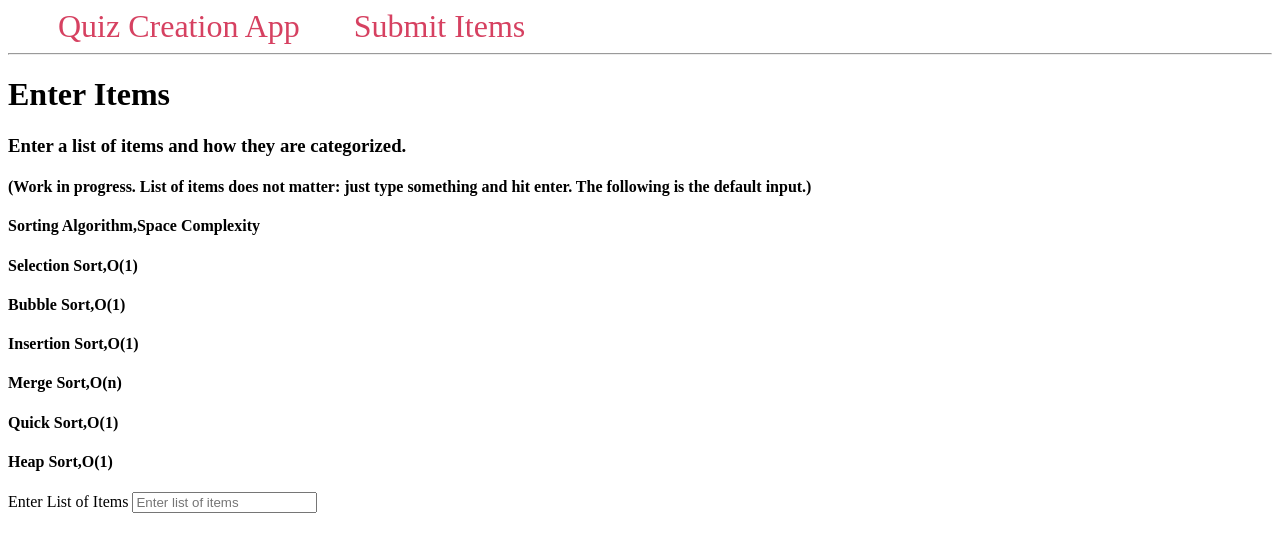
After one commit to ej838639/lazarus, a Flask app: page /quiz_create/submit in a window 1280 px wide. The commit adds this page. Shown: the top 552 px of the page. Run offline with Flask 3, Linux system fonts and the light colour scheme.

Commit message:
Update Flask to have submit and result

```diff
--- a/server/app.py
+++ b/server/app.py
@@ -9,20 +9,60 @@ cd server
 flask run --host=localhost --port=3000
 
 Open browser and enter:
-http://localhost:3000/quiz_create/result
+http://localhost:3000/quiz_create
+
+Test Case string input:
+Sorting Algorithm,Space Complexity
+Selection Sort,O(1)
+Bubble Sort,O(1)
+Insertion Sort,O(1)
+Merge Sort,O(n)
+Quick Sort,O(1)
+Heap Sort,O(1)
 
 """
 
 import pandas as pd
 from io import StringIO
 from flask import Flask, render_template, request, url_for, redirect
+# from flask_sqlalchemy import SQLAlchemy
 
 app = Flask(__name__)
+# app.config['SQLALCHEMY_DATABASE_URI'] = 'sqlite:///db.sqlite'
+# app.config['SQLALCHEMY_TRACK_MODIFICATIONS'] = False
+# db = SQLAlchemy(app)
+#
+#
+# class Item(db.Model):
+#     id = db.Column(db.Integer, primary_key=True)
+#     list_name = db.Column(db.String(64), index=True)
+#     list_items = db.Column(db.String(256), index=True)
+#     list_category = db.Column(db.String(256), index=True)
+
+# db.create_all()
+
+
+@app.route('/quiz_create')
+def main():
+
+    return render_template('main.html')
+
+
+@app.route('/quiz_create/submit', methods=('GET', 'POST'))
+def submit():
+    if request.method == 'POST':
+        input1 = request.form['input1']
+
+        return redirect(url_for('result_get', input1=input1))
+
+    return render_template('submit.html')
 
 
 @app.route('/quiz_create/result')
 def result_get():
-    S = '''
+    # input1 = request.args['input1']
+
+    input1 = '''
     Sorting Algorithm,Space Complexity
     Selection Sort,O(1)
     Bubble Sort,O(1)
@@ -32,7 +72,7 @@ def result_get():
     Heap Sort,O(1)
     '''
 
-    tablecalc = TableCalc(S)
+    tablecalc = TableCalc(input1)
 
     question_arr = list()
     answers_arr = list()
@@ -42,7 +82,11 @@ def result_get():
     answers_arr.append(tablecalc.answers)
     correct_answer_arr.append(tablecalc.correct_answer)
 
-    return render_template('index.html',
+    # question_arr.append(test1)
+    # answers_arr.append(input2)
+    # correct_answer_arr.append("something3")
+
+    return render_template('result.html',
                            question=question_arr,
                            answers=answers_arr,
                            correct_answer=correct_answer_arr)
--- a/server/templates/base.html
+++ b/server/templates/base.html
@@ -26,7 +26,8 @@
 </head>
 <body>
     <nav>
-        <a href="{{ url_for('result_get') }}">Quiz Creation App</a>
+        <a href="{{ url_for('main') }}">Quiz Creation App</a>
+        <a href="{{ url_for('submit') }}">Submit Items</a>
     </nav>
     <hr>
     <div class="content">
--- a/server/templates/index.html
+++ b/server/templates/result.html
@@ -2,6 +2,7 @@
 
 {% block content %}
     <h1>{% block title %} Quiz Result {% endblock %}</h1>
+    <h3>Click on "Submit Items" above to create another quiz.</h3>
     <h3>Question: {{ question[0] }}</h3>
     <h3>Possible Answers:</h3>
     {% for answer in answers[0] %}
--- /dev/null
+++ b/server/templates/submit.html
@@ -0,0 +1,23 @@
+{% extends 'base.html' %}
+
+{% block content %}
+    <h1>{% block title %} Enter Items {% endblock %}</h1>
+    <h3>Enter a list of items and how they are categorized.</h3>
+    <h4>(Work in progress. List of items does not matter: just type something and hit enter. The following is the default input.)</h4>
+    <h4>Sorting Algorithm,Space Complexity</h4>
+    <h4>Selection Sort,O(1)</h4>
+    <h4>Bubble Sort,O(1)</h4>
+    <h4>Insertion Sort,O(1)</h4>
+    <h4>Merge Sort,O(n)</h4>
+    <h4>Quick Sort,O(1)</h4>
+    <h4>Heap Sort,O(1)</h4>
+    <form method="post">
+        <p>
+            <label for="input1">Enter List of Items</label>
+            <input type="text" name="input1"
+                   placeholder="Enter list of items">
+            </input>
+        </p>
+
+    </form>
+{% endblock %}
```
Also changed, not shown: requirements.txt (added, +37 -0 lines), server/templates/base_v2.html (added, +19 -0 lines), server/templates/basic_table.html (added, +37 -0 lines), server/templates/main.html (added, +7 -0 lines), 1 other file.
